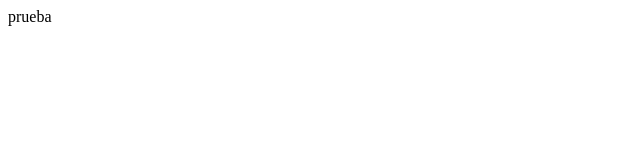
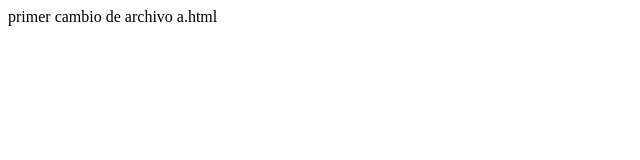
Before and after one commit to Dcarrillo123/prueba, a plain HTML site: page a.html in a window 1280 px wide. Shown: the whole page, without its empty margins (0-640 px from the left). Drawn offline with Linux system fonts and the light colour scheme.

Commit message:
primer cambio de a.html

```diff
--- a/a.html
+++ b/a.html
@@ -1,7 +1,12 @@
 <html>
 
 <body>
-prueba
+
+
+primer cambio de archivo a.html
+
+
+
 
 </body>
 
```
